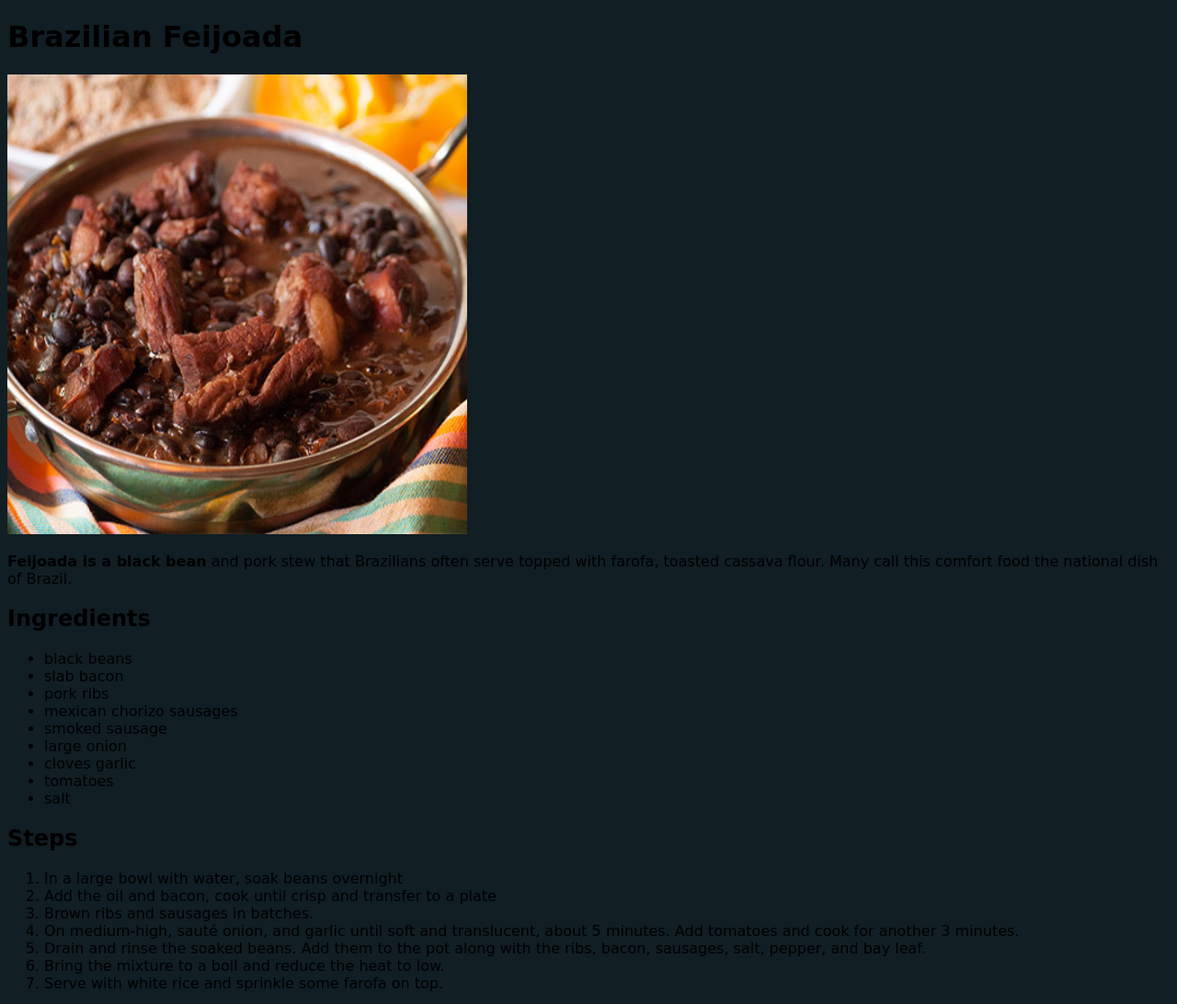
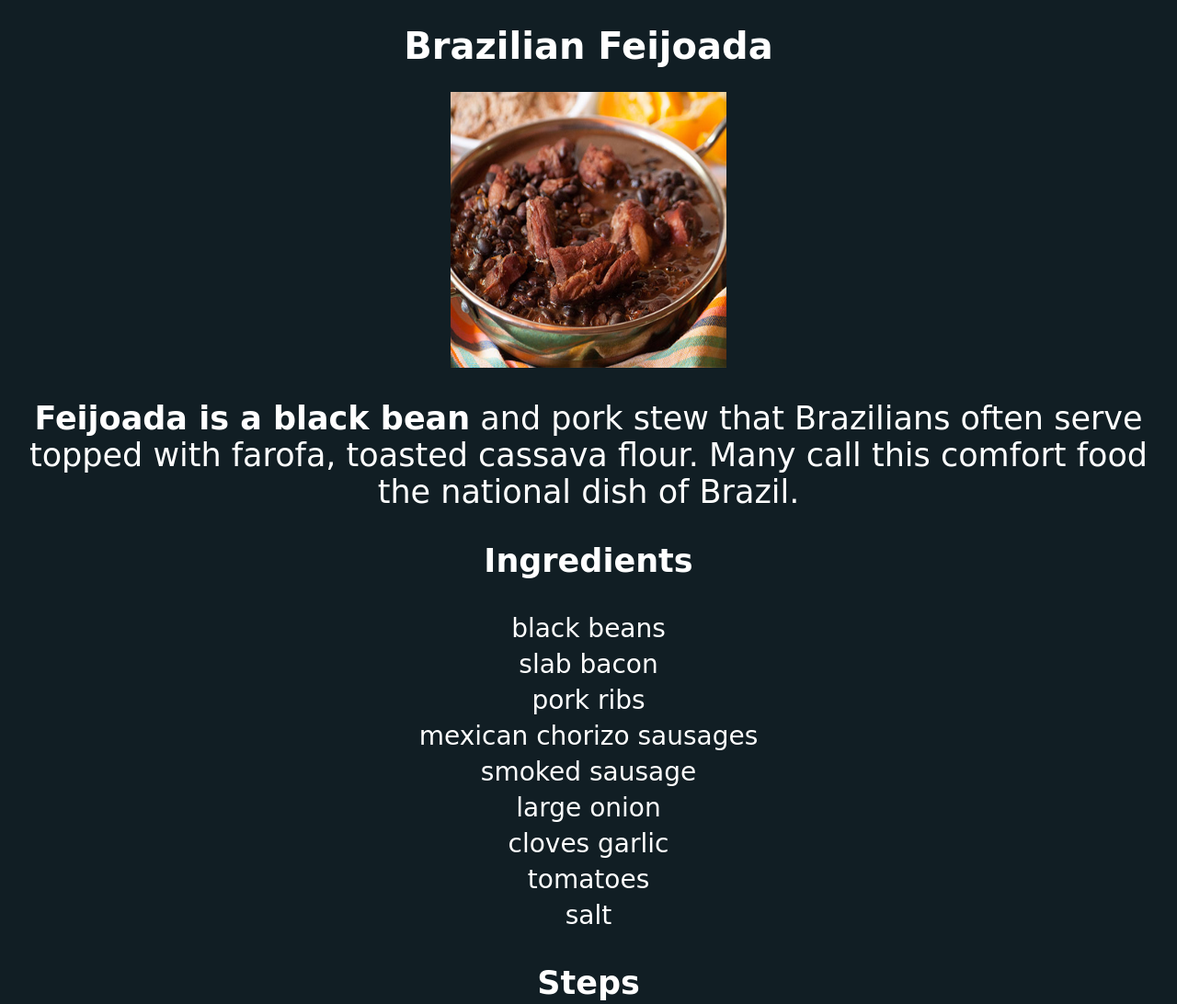
Before and after one commit to iversson-estudos/odin-recipes, a plain HTML site: page recipes/brazilianFeijoada.html in a window 1280 px wide. Shown: the top 1092 px of the page at 92% size. Drawn offline with Linux system fonts and the light colour scheme; files that its build step writes are made by us from their sources.

Commit message:
Styled subpages, converted Homepage image to jpg

```diff
--- a/recipes/brazilianFeijoada.html
+++ b/recipes/brazilianFeijoada.html
@@ -4,14 +4,14 @@
     <meta charset="UTF-8">
     <meta name="viewport" content="width=device-width, initial-scale=1.0">
     <title>Brazilian Feijoada</title>
-    <link rel="stylesheet" href="styles.css"/>
+    <link rel="stylesheet" href="../styles.css"/>
 </head>
 <body>
-    <h1>Brazilian Feijoada</h1>
-    <img src="../images/brazilianFeijoada.jpg" width="500px" height="500px">
-    <p><strong>Feijoada is a black bean</strong> and pork stew that Brazilians often serve topped with farofa, toasted cassava flour. Many call this comfort food the national dish of Brazil.</p>
-    <h2>Ingredients</h2>
-    <ul>
+    <h1 class="text">Brazilian Feijoada</h1>
+    <img class="child-page-img" src="../images/brazilianFeijoada.jpg" width="500px" height="500px">
+    <p class="text"><strong>Feijoada is a black bean</strong> and pork stew that Brazilians often serve topped with farofa, toasted cassava flour. Many call this comfort food the national dish of Brazil.</p>
+    <h2 class="text">Ingredients</h2>
+    <ul class="text">
         <li>black beans </li>
         <li>slab bacon </li>
         <li>pork ribs</li>
@@ -22,8 +22,8 @@
         <li>tomatoes</li>
         <li>salt</li>
     </ul>
-    <h2>Steps</h2>
-    <ol>
+    <h2 class="text">Steps</h2>
+    <ol class="text">
         <li>In a large bowl with water, soak beans overnight</li>
         <li>Add the oil and bacon, cook until crisp and transfer to a plate</li>
         <li>Brown ribs and sausages in batches.</li>
--- a/styles.css
+++ b/styles.css
@@ -1,25 +1,46 @@
-#header-homepage
-{
-    font-size: 50px;
-}
-
-.text, .text *
-{
-    text-align: center;
-    color: white;
-    padding: 0px;
-    font-size: 28px;
-}
-
-#homepage-img
-{
-    display: block;
-    margin-left: auto;
-    margin-right: auto;
-    width: 25%;
-}
 body
 {
     background-color: rgb(17, 30, 36);
     font-family: 'Brush Script MT', cursive, sans-serif;
 }
+
+li
+{
+    padding: 3px;
+}
+ul ,ol
+{
+    padding: 5px;
+    font-size: 28px;
+    list-style: none;
+}
+.text
+{
+    color: white;
+    text-align:  center;
+}
+
+.child-page-img
+{
+    display: block;
+    margin-left: auto;
+    margin-right: auto;
+    width: 300px;
+    height: 300px;
+}
+p
+{
+    padding: 0px;
+    font-size: 35px;
+}
+h1
+{
+    padding: 0px;
+    font-size: 40px;
+    font-weight: 800;
+}
+h2
+{
+    padding: 0px;
+    font-size: 35px;
+}
--- /dev/null
+++ b/stylesHP.css
@@ -0,0 +1,25 @@
+#header-1
+{
+    font-size: 50px;
+}
+
+.text, .text *
+{
+    text-align: center;
+    color: white;
+    padding: 0px;
+    font-size: 28px;
+}
+
+#homepage-img
+{
+    display: block;
+    margin-left: auto;
+    margin-right: auto;
+    width: 25%;
+}
+body
+{
+    background-color: rgb(17, 30, 36);
+    font-family: 'Brush Script MT', cursive, sans-serif;
+}
```
Also changed, not shown: index.html (+3 -3 lines), recipes/lasagna.html (+8 -8 lines), recipes/scrambledEggsWithBacon.html (+8 -8 lines), images/odin-homepage.avif (deleted), images/odin-homepage.jpg (added).
